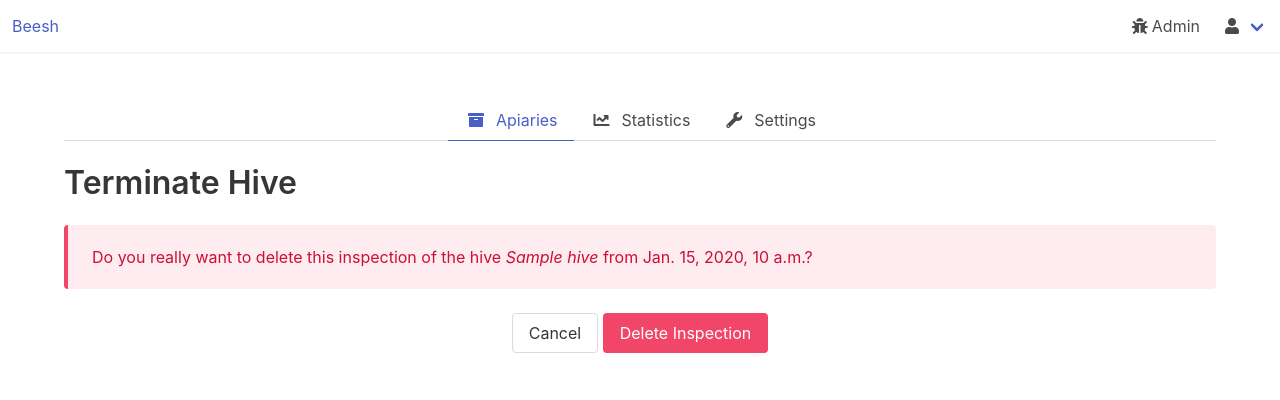
After one commit to Retzudo/beez, a Django app: page /dashboard/inspections/1/delete in a window 1280 px wide. The commit adds this page. Shown: the top 400 px of the page. Run offline with Django 3.2, Linux system fonts and the light colour scheme; a user stored in the database is signed in; tables that the repository leaves empty hold one stand-in row (values such as "Sample post"); some libraries are stand-ins or nearby versions.

Commit message:
Inspection views

```diff
--- a/beesh/core/models.py
+++ b/beesh/core/models.py
@@ -53,7 +53,7 @@ class Hive(models.Model):
 class Inspection(models.Model):
     hive = models.ForeignKey(Hive, related_name='inspections', on_delete=models.CASCADE)
     date = models.DateTimeField()
-    weight = models.FloatField(blank=True, null=True)
+    weight = models.FloatField(blank=True, null=True, validators=[validators.MinValueValidator(0)])
     saw_queen = models.BooleanField(default=False)
     # TODO: Add a whole bunch of parameters
     notes = models.TextField(blank=True, null=True)
@@ -64,6 +64,9 @@ class Inspection(models.Model):
     def __str__(self):
         return 'Inspection on {}'.format(self.date)
 
+    def get_absolute_url(self):
+        return reverse('inspection-details', args=[self.pk])
+
 
 class Harvest(models.Model):
     hive = models.ForeignKey(Hive, related_name='harvests', on_delete=models.CASCADE)
--- /dev/null
+++ b/beesh/frontend/templates/frontend/inspection/delete.html
@@ -0,0 +1,27 @@
+{% extends 'frontend/master.html' %}
+{% load bulma_tags %}
+
+{% block body %}
+    <section class="section">
+        <div class="container">
+            {% include 'frontend/_dashboard_tabs.html' with active='apiary-list' %}
+            <h1 class="title">Terminate Hive</h1>
+            <div class="message is-danger">
+                <p class="message-body">
+                    Do you really want to delete this inspection of the hive <em>{{ inspection.hive }}</em> from {{ inspection.date }}?
+                </p>
+            </div>
+            <form action="" method="post">
+                {% csrf_token %}
+                <div class="has-text-centered">
+                    <a href="{% url 'hive-detail' pk=inspection.hive.pk %}" class="button">
+                        Cancel
+                    </a>
+                    <button class="button is-danger">
+                        Delete Inspection
+                    </button>
+                </div>
+            </form>
+        </div>
+    </section>
+{% endblock %}
--- a/beesh/frontend/urls.py
+++ b/beesh/frontend/urls.py
@@ -1,7 +1,7 @@
 from django.urls import path, include
 from django.views.generic import TemplateView
 
-from frontend.views import apiary, hive, user
+from frontend.views import apiary, hive, user, inspection
 
 urlpatterns = [
     path('', TemplateView.as_view(template_name='frontend/index.html'), name='index'),
@@ -19,8 +19,9 @@ urlpatterns = [
     path('dashboard/hives/<int:pk>/transfer', hive.HiveTransferView.as_view(), name='hive-transfer'),
     path('dashboard/hives/<int:pk>/terminate', hive.HiveTerminateView.as_view(), name='hive-terminate'),
     path('dashboard/hives/<int:pk>/delete', lambda x: None, name='hive-delete'),
-    path('dashboard/hives/<int:pk>/create-inspection', lambda x: None, name='inspection-create'),
+    path('dashboard/hives/<int:pk>/create-inspection', inspection.InspectionCreateView.as_view(), name='inspection-create'),
 
-    path('dashboard/inspections/<int:pk>', lambda x: None, name='inspection-details'),
-    path('dashboard/inspections/<int:pk>/edit', lambda x: None, name='inspection-edit'),
+    path('dashboard/inspections/<int:pk>', lambda x: None, name='inspection-detail'),
+    path('dashboard/inspections/<int:pk>/edit', inspection.InspectionUpdateView.as_view(), name='inspection-edit'),
+    path('dashboard/inspections/<int:pk>/delete', inspection.InspectionDeleteView.as_view(), name='inspection-delete'),
 ]
--- a/beesh/frontend/views/apiary.py
+++ b/beesh/frontend/views/apiary.py
@@ -44,3 +44,6 @@ class ApiaryUpdateView(LoginRequiredMixin, UpdateView):
     template_name = 'frontend/apiary/form.html'
     model = Apiary
     fields = ['name', 'latitude', 'longitude', 'address', 'radius', 'notes']
+
+    def get_queryset(self):
+        return self.request.user.apiaries.all()
--- a/beesh/frontend/views/hive.py
+++ b/beesh/frontend/views/hive.py
@@ -21,7 +21,7 @@ class HiveCreateView(LoginRequiredMixin, CreateView):
     fields = ['name', 'description']
 
     def form_valid(self, form):
-        form.instance.apiary = Apiary.objects.get(pk=self.kwargs.get('pk'))
+        form.instance.apiary = Apiary.objects.get(owner=self.request.user, pk=self.kwargs.get('pk'))
         return super().form_valid(form)
 
 
@@ -29,6 +29,9 @@ class HiveUpdateView(LoginRequiredMixin, UpdateView):
     template_name = 'frontend/hive/form.html'
     model = Hive
     fields = ['name', 'description']
+
+    def get_queryset(self):
+        return Hive.objects.filter(apiary__owner=self.request.user)
 
 
 class HiveTransferView(LoginRequiredMixin, View):
--- /dev/null
+++ b/beesh/frontend/views/inspection.py
@@ -0,0 +1,32 @@
+from django.contrib.auth.mixins import LoginRequiredMixin
+from django.views.generic import CreateView, UpdateView, DeleteView
+
+from core.models import Inspection, Hive
+
+
+class InspectionCreateView(LoginRequiredMixin, CreateView):
+    template_name = 'frontend/inspection/form.html'
+    model = Inspection
+    fields = ['date', 'weight', 'saw_queen', 'notes']
+
+    def form_valid(self, form):
+        form.instance.hive = Hive.objects.get(apiary__owner=self.request.user, pk=self.kwargs.get('pk'))
+        return super().form_valid(form)
+
+
+class InspectionUpdateView(LoginRequiredMixin, UpdateView):
+    template_name = 'frontend/inspection/form.html'
+    model = Inspection
+    fields = ['date', 'weight', 'saw_queen', 'notes']
+
+    def get_queryset(self):
+        return Inspection.objects.filter(hive__apiary__owner=self.request.user)
+
+
+class InspectionDeleteView(LoginRequiredMixin, DeleteView):
+    template_name = 'frontend/inspection/delete.html'
+    model = Inspection
+    context_object_name = 'inspection'
+
+    def get_queryset(self):
+        return Inspection.objects.filter(hive__apiary__owner=self.request.user)
```
Also changed, not shown: beesh/frontend/templates/frontend/hive/detail.html (+8 -1 lines), beesh/frontend/templates/frontend/inspection/form.html (added, +40 -0 lines).
